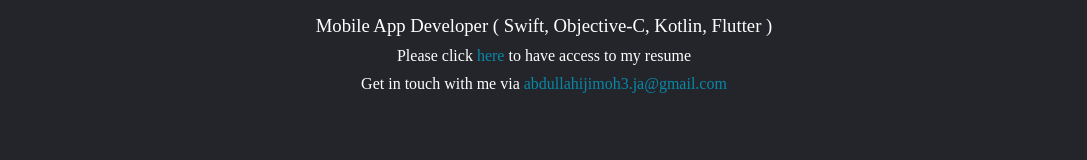
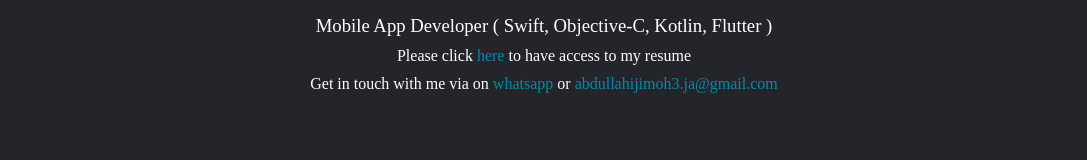
Before and after one commit to Abdullah8888/my-porfolio, a React (Create React App) app: page / in a window 1280 px wide. Shown: the part 465-625 px from the top of the page, without its empty margins (96-1183 px from the left). Built offline with nearby package versions, Linux system fonts and the light colour scheme; no server answers.

Commit message:
added whatsapp link to homepage too

```diff
--- a/src/components/home/index.tsx
+++ b/src/components/home/index.tsx
@@ -51,7 +51,7 @@ export default class Home extends React.Component<HomeSateFields>{
                     <h1>Jimoh Babatunde Olalekan</h1>
                     <h3>Mobile App Developer ( Swift, Objective-C, Kotlin, Flutter )</h3>
                     <p>Please click <span><a href="https://drive.google.com/file/d/15CN1MI-tXY5Muxlso9XPUzen4eRXm3Ko/view?usp=sharing" className="styled-link" target="_blank">here</a></span> to have access to my resume</p>
-                    <p>Get in touch with me via <span><a href="mailto:abdullahijimoh3.ja@gmail.com" className="styled-link">abdullahijimoh3.ja@gmail.com</a></span></p>
+                    <p>Get in touch with me via on  <span><a href="https://wa.link/yxv8as" className="mailme" target="_blank" rel="noopener noreferrer">whatsapp</a> or  </span><span><a href="mailto:abdullahijimoh3.ja@gmail.com" className="styled-link">abdullahijimoh3.ja@gmail.com</a></span></p>
 
                 </div>
 
--- a/src/components/services/index.tsx
+++ b/src/components/services/index.tsx
@@ -27,8 +27,7 @@ class Services extends React.PureComponent {
                                 <p>Available online courses are </p>
                                 <li>Mobile Development (Swift, Objectice C, Flutter, Kotlin)</li>
                                 <li>Frontend Development (React, HTML, CSS, SASS, Javascript)</li>
-                                <p>Learn online, click <a href="https://wa.link/yxv8as" className="mailme" target="_blank" rel="noopener noreferrer">here</a> to chat me up on whatsapp </p>
-                                 <p>or via <a href="mailto:abdullahijimoh3.ja@gmail.com" className="mailme">abdullahijimoh3.ja@gmail.com</a></p>
+                                <p>Get in touch with me via on  <span><a href="https://wa.link/yxv8as" className="mailme" target="_blank" rel="noopener noreferrer">whatsapp</a> or  </span><span><a href="mailto:abdullahijimoh3.ja@gmail.com" className="mailme">abdullahijimoh3.ja@gmail.com</a></span></p>
                             </div>
 
                         </div>
```
Also changed, not shown: 1 other file (tests, documents, lock files or other folders).
